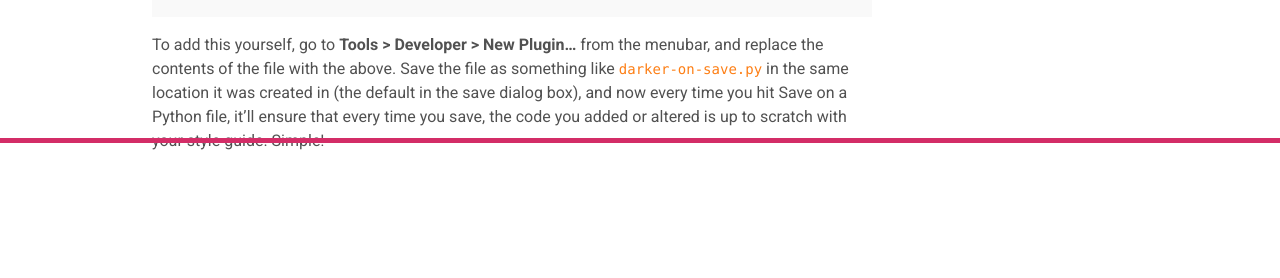
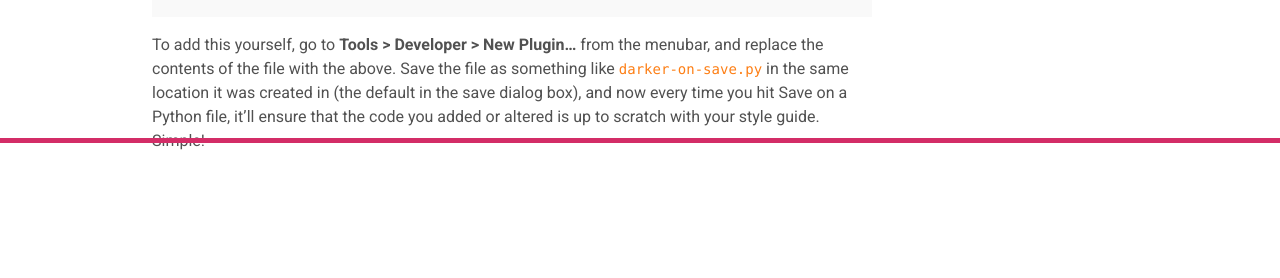
Before and after one commit to benbacardi/benbacardi.github.io, a Jekyll site: the page built from _posts/2022-10-26-sublime-darker.md, in a window 1280 px wide. Shown: the part 757-1035 px from the top of the page. Built offline with Jekyll 4.4.1, drawn with Linux system fonts in a browser that asks for light colours; some web fonts are replaced.

Commit message:
Fix poorly worded paragraph

````diff
--- a/_posts/2022-10-26-sublime-darker.md
+++ b/_posts/2022-10-26-sublime-darker.md
@@ -23,4 +23,4 @@ class DarkerOnSave(sublime_plugin.EventListener):
             subprocess.call(["darker", filename], cwd=os.path.dirname(filename))
 ```
 
-To add this yourself, go to **Tools > Developer > New Plugin…** from the menubar, and replace the contents of the file with the above. Save the file as something like `darker-on-save.py` in the same location it was created in (the default in the save dialog box), and now every time you hit Save on a Python file, it'll ensure that every time you save, the code you added or altered is up to scratch with your style guide. Simple!
+To add this yourself, go to **Tools > Developer > New Plugin…** from the menubar, and replace the contents of the file with the above. Save the file as something like `darker-on-save.py` in the same location it was created in (the default in the save dialog box), and now every time you hit Save on a Python file, it'll ensure that the code you added or altered is up to scratch with your style guide. Simple!
````
